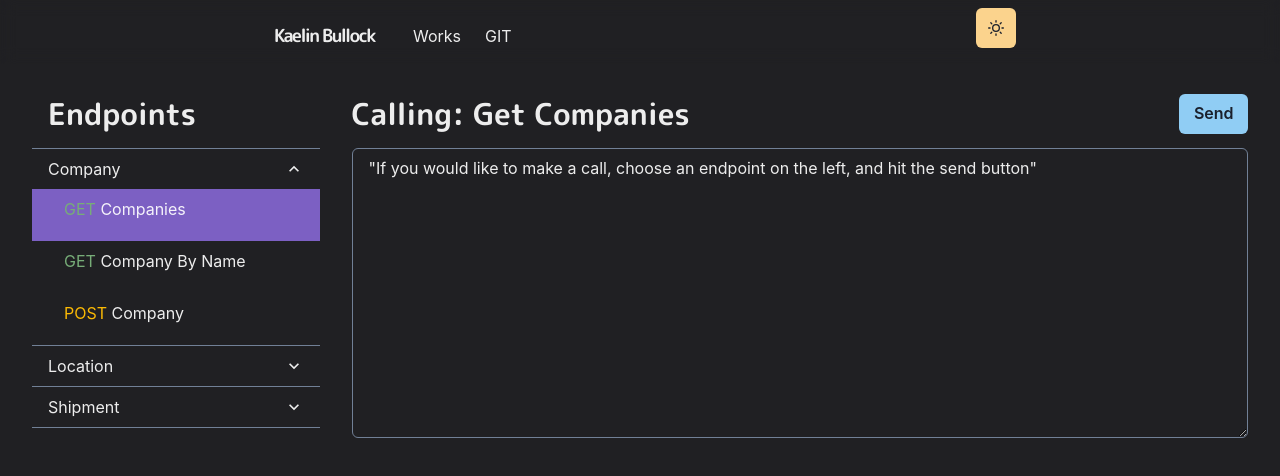
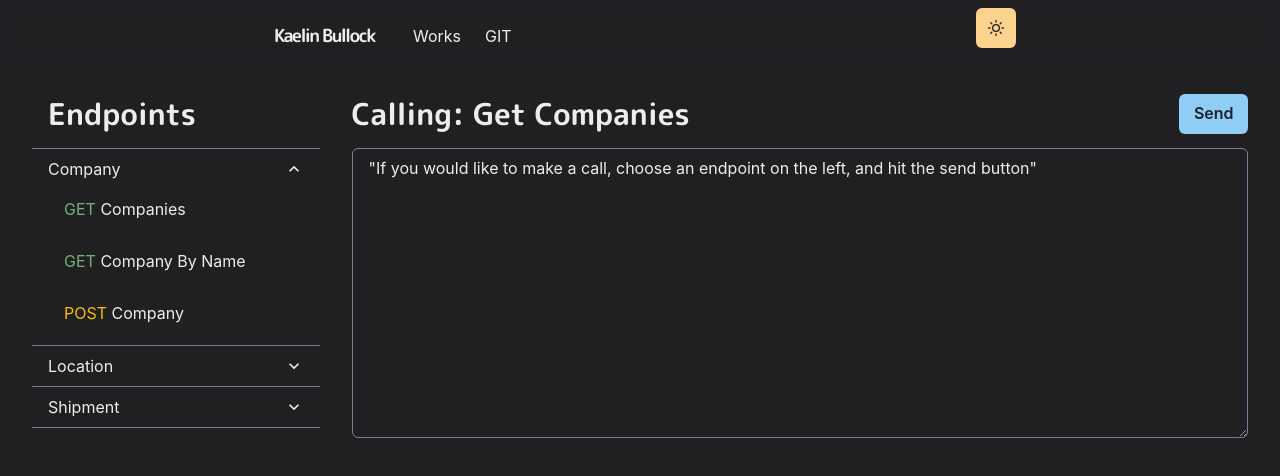
Before and after one commit to KaelinBullock/kaelinport, a Next.js app: page /works/shipment-api in a window 1280 px wide. Shown: the top 476 px of the page. Built offline with nearby package versions, Linux system fonts and the light colour scheme.

Commit message:
fix theme color

```diff
--- a/components/shipments/shipments-endpoints.js
+++ b/components/shipments/shipments-endpoints.js
@@ -58,8 +58,8 @@ const Endpoints = (props) => {
             return;
        }
 
-      // const colorMode = useColorModeValue('#7c60ce', '#4c426e');
-      const colorMode = '#7c60c3';
+      const colorMode = useColorModeValue({backgroundColor:'#7c60ce'},{backgroundColor:'#4c426e'});
+
 
       return (
          <AccordionPanel h='100%' display='flex' alignContent='center' alignItems='center' verticalAlign='center' pl={8} textAlign='center' style={ {backgroundColor: currentEndpoint === endpointNameValue ? colorMode : 'transparent'}}>
```
